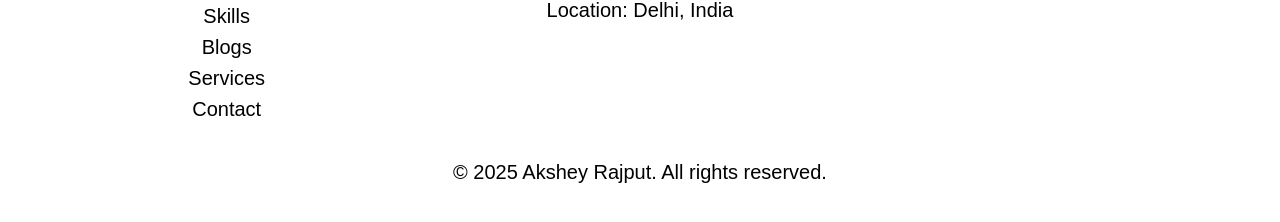
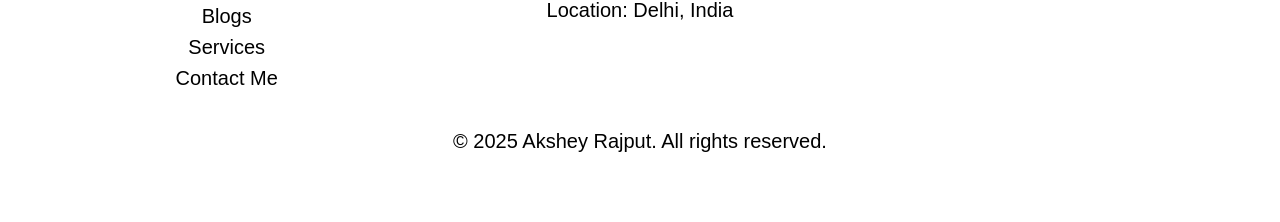
Before and after one commit to akshey-0101/portfolio, a plain HTML site: page MyBlogs.html in a window 1280 px wide. Shown: the part 2178-2400 px from the top of the page. Drawn offline with Linux system fonts and the light colour scheme.

Commit message:
Update MyBlogs.html

```diff
--- a/MyBlogs.html
+++ b/MyBlogs.html
@@ -104,13 +104,12 @@
            <div class="footer-nav">
   <h3>Quick Links</h3>
   <ul>
-    <li><a href="home.html">Home</a></li>
-    <li><a href="about.html">About Me</a></li>
-    <li><a href="skill.html">Skills</a></li>
-    <li><a href="MyBlogs.html">Blogs</a></li>
-    <li><a href="services.html">Services</a></li>
-    <li><a href="contact.html">Contact</a></li>
-  </ul>
+      <li><a href="home.html">Home</a></li>
+      <li><a href="about.html">About Me</a></li>
+      <li><a href="MyBlogs.html">Blogs</a></li>
+      <li><a href="services.html">Services</a></li>
+      <li><a href="contact.html">Contact Me</a></li>
+    </ul>
 </div>
 
 
```
